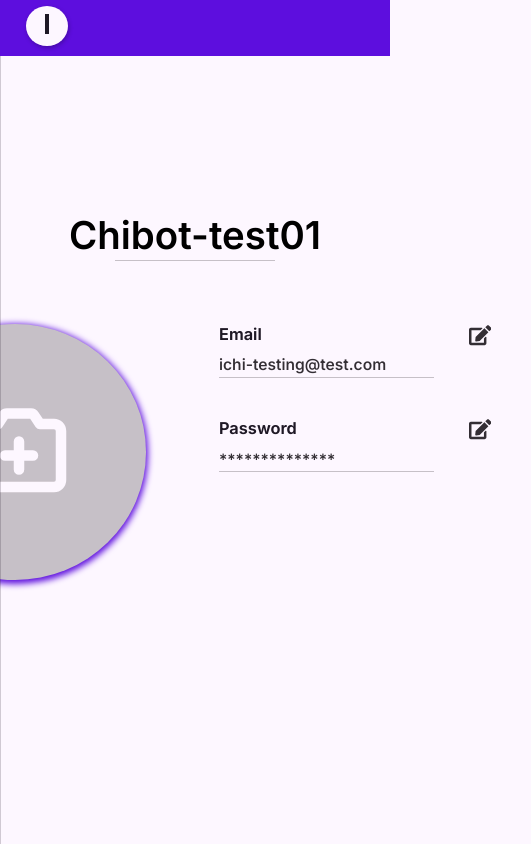
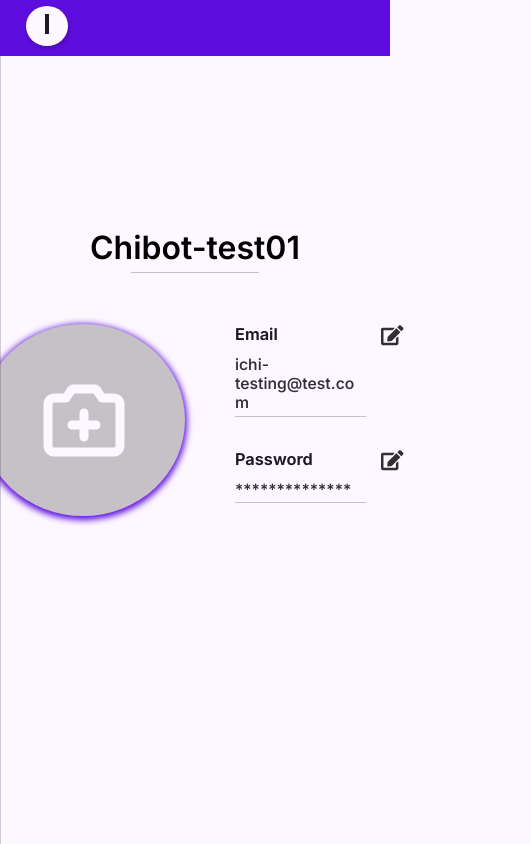
Before and after one commit to ichimaru001/chibot-react-app, a React (Vite) app: page /avatar in a window 390 px wide. Shown: the whole page, 531 px wide, since content can reach past the window. Built offline with nearby package versions, Linux system fonts and the light colour scheme.

Commit message:
added support for small mobile screen size (480px width) using @media screen

```diff
--- a/src/App.css
+++ b/src/App.css
@@ -439,7 +439,7 @@ main {
   align-items: center;
 }
 .main-div-avatar {
-  width: 42rem;
+  width: 38rem;
   height: 28rem;
   /* background-color: rgb(213, 240, 255); */
   display: grid;
@@ -475,19 +475,19 @@ main {
 .info-main-div-avatar {
   display: grid;
   grid-template-columns: 1fr 1fr;
-  column-gap: 3rem;
+  column-gap: 4rem;
 }
 .img-main-div-avatar {
-  width: auto;
-  height: auto;
+  width: 16rem;
+  height: 15rem;
   display: flex;
   /* align-items: center; */
   justify-content: center;
 }
 .img-main-avatar {
   display: block;
-  width: 84%;
-  height: 76%;
+  width: 98%;
+  height: 100%;
   background-color: var(--complement-400);
   border-radius: 100%;
   box-shadow: 0rem 2px 6px 2px rgba(93, 14, 222, 1);
@@ -508,8 +508,8 @@ main {
   position: relative;
   width: 7rem;
   height: 7rem;
-  top: 28%;
-  left: 30%;
+  top: 27%;
+  left: 28%;
   color: var(--complement-500);
 }
 .subinfo-div-avatar {
@@ -545,16 +545,24 @@ main {
   color: var(--accent-500);
 }
 .subinfo-input-avatar {
+  display: inline-block; /* Allows expansion */
+  white-space: normal; /* Ensures text can wrap */
+  word-wrap: break-word; /* Prevents overflow */
   border: none;
-  height: 1.6rem;
+  height: auto;
   font-size: 0.98rem;
   font-weight: 550;
   color: var(--complement-100);
   background-color: transparent;
   padding: 0.2rem 0rem;
-  width: 86%;
+  width: 11rem;
   border-bottom: 0.01rem var(--complement-400) solid;
   outline: none;
+}
+.subinfo-input-avatar-pw {
+  display: block;
+  overflow: hidden;
+  white-space: preserve nowrap;
 }
 .subinfo-pw-main-div-avatar {
   display: grid;
@@ -572,12 +580,14 @@ main {
   opacity: 0;
 }
 .btn-save-changes-avatar {
-  font-size: 0.85rem;
-  padding: 1.2rem 1.6rem;
+  font-size: 0.9rem;
+  padding: 1.2rem 2rem;
   border: none;
   border-radius: 0.5rem;
   background-color: var(--primary-500);
   color: var(--complement-500);
+
+  line-height: 1.3rem;
 
   cursor: pointer;
 
@@ -1082,6 +1092,77 @@ main {
 }
 
 /* responsive screen */
+@media screen and (max-width: 480px) {
+  /* START avatar */
+  .main-div-avatar {
+    margin-top: 10rem;
+    width: 28rem;
+    height: 36rem;
+    display: grid;
+    grid-template-rows: 0.6fr 3fr;
+  }
+  .username-main-div-avatar {
+    display: flex;
+    flex-direction: column;
+    row-gap: 0.3rem;
+  }
+  .username-main-avatar {
+    font-size: 2rem;
+    height: auto;
+  }
+  .username-input-main-avatar {
+    display: block;
+    font-size: 2rem;
+    height: auto;
+  }
+
+  .username-main-underline-avatar {
+    height: 0.08rem;
+    width: 8rem;
+  }
+  .info-main-div-avatar {
+    display: flex;
+    flex-direction: row;
+    /* grid-template-columns: 1fr 1fr; */
+    column-gap: 3rem;
+  }
+  .img-main-div-avatar {
+    width: 13rem;
+    height: 12rem;
+    margin-left: 0.5rem;
+  }
+  .img-main-icon-avatar {
+    width: 6rem;
+    height: 6rem;
+    top: 26%;
+    left: 27%;
+  }
+  .subinfo-important-div-avatar {
+    display: flex;
+    flex-direction: column;
+    row-gap: 2rem;
+    /* grid-template-rows: 0.5fr 1fr; */
+  }
+  .subinfo-input-avatar {
+    display: block;
+    color: var(--complement-100);
+    width: 8.2rem;
+  }
+  .subinfo-pw-main-div-avatar {
+    display: flex;
+    flex-direction: column;
+    row-gap: 1.6rem;
+    /* grid-template-rows: 0.5fr 0.7fr; */
+  }
+  .btn-save-changes-avatar {
+    font-size: 0.85rem;
+    padding: 1.2rem 1.6rem;
+  }
+  .save-changes-div-avatar {
+    margin-top: 1.4rem;
+  }
+  /* END avatar */
+}
 @media screen and (max-width: 620px) {
   .msgs-section {
     margin-right: 4rem;
--- a/src/assets/Components/Avatar/PWDivAvatar.jsx
+++ b/src/assets/Components/Avatar/PWDivAvatar.jsx
@@ -11,7 +11,9 @@ const PWDivAvatar = ({ isEditingPWComp, userPWComp }) => {
           type='text'
         />
       ) : (
-        <span className='subinfo-input-avatar'>{userPWComp}</span>
+        <span className='subinfo-input-avatar subinfo-input-avatar-pw'>
+          {userPWComp}
+        </span>
       )}
     </div>
   )
--- a/src/assets/Components/Avatar/SaveChangesDiv.jsx
+++ b/src/assets/Components/Avatar/SaveChangesDiv.jsx
@@ -24,7 +24,7 @@ const SaveChangesDiv = ({
           saveChangesFunc()
         }}
       >
-        Save changes
+        Save
       </button>
       <button
         className='btn-cancel-avatar'
```
